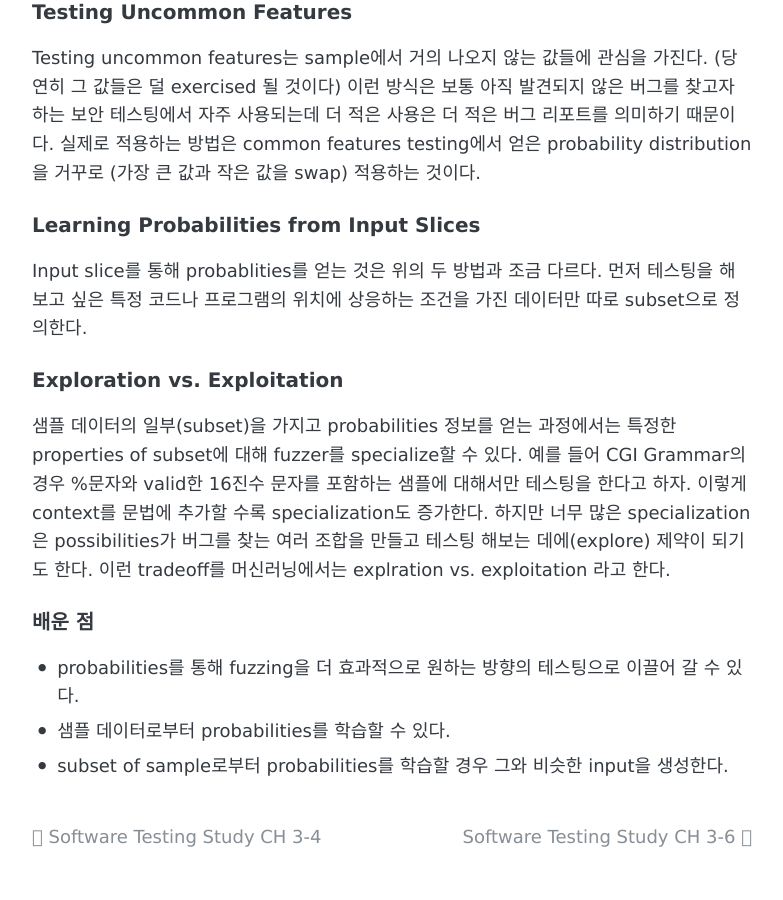
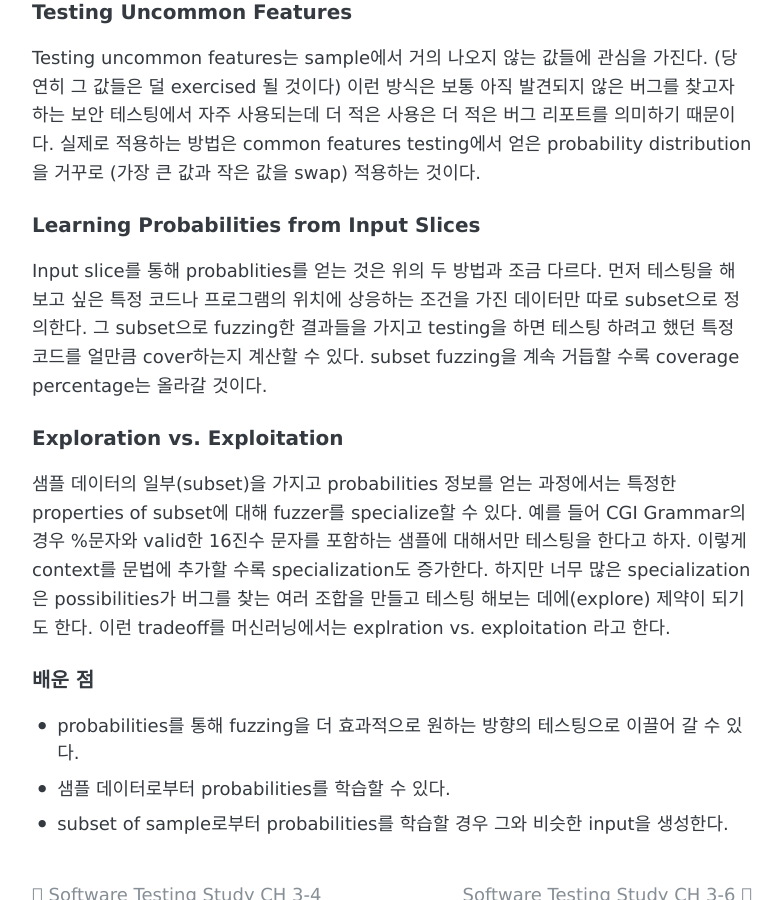
Before and after one commit to sihyungyou/sihyungyou.github.io, a Jekyll site: the page built from _posts/2019-07-31-fuzzingbook-ch3-5.md, in a window 1280 px wide and 900 px high, scrolled down 6216 px. Shown: the whole window, without its empty margins (248-1031 px from the left). Built offline with Jekyll 4.4.1, drawn with Linux system fonts in a browser that asks for light colours.

Commit message:
finished 3-5

```diff
--- a/_posts/2019-07-31-fuzzingbook-ch3-5.md
+++ b/_posts/2019-07-31-fuzzingbook-ch3-5.md
@@ -190,7 +190,7 @@ Testing common features는 주어진 context에서 자주 나오는 값들을
 Testing uncommon features는 sample에서 거의 나오지 않는 값들에 관심을 가진다. (당연히 그 값들은 덜 exercised 될 것이다) 이런 방식은 보통 아직 발견되지 않은 버그를 찾고자 하는 보안 테스팅에서 자주 사용되는데 더 적은 사용은 더 적은 버그 리포트를 의미하기 때문이다. 실제로 적용하는 방법은 common features testing에서 얻은 probability distribution을 거꾸로 (가장 큰 값과 작은 값을 swap) 적용하는 것이다.
 
 ### Learning Probabilities from Input Slices
-Input slice를 통해 probablities를 얻는 것은 위의 두 방법과 조금 다르다. 먼저 테스팅을 해보고 싶은 특정 코드나 프로그램의 위치에 상응하는 조건을 가진 데이터만 따로 subset으로 정의한다.
+Input slice를 통해 probablities를 얻는 것은 위의 두 방법과 조금 다르다. 먼저 테스팅을 해보고 싶은 특정 코드나 프로그램의 위치에 상응하는 조건을 가진 데이터만 따로 subset으로 정의한다. 그 subset으로 fuzzing한 결과들을 가지고 testing을 하면 테스팅 하려고 했던 특정 코드를 얼만큼 cover하는지 계산할 수 있다. subset fuzzing을 계속 거듭할 수록 coverage percentage는 올라갈 것이다.
 
 ### Exploration vs. Exploitation
 샘플 데이터의 일부(subset)을 가지고 probabilities 정보를 얻는 과정에서는 특정한 properties of subset에 대해 fuzzer를 specialize할 수 있다. 예를 들어 CGI Grammar의 경우 %문자와 valid한 16진수 문자를 포함하는 샘플에 대해서만 테스팅을 한다고 하자. 이렇게 context를 문법에 추가할 수록 specialization도 증가한다. 하지만 너무 많은 specialization은 possibilities가 버그를 찾는 여러 조합을 만들고 테스팅 해보는 데에(explore) 제약이 되기도 한다. 이런 tradeoff를 머신러닝에서는 explration vs. exploitation 라고 한다.
```
